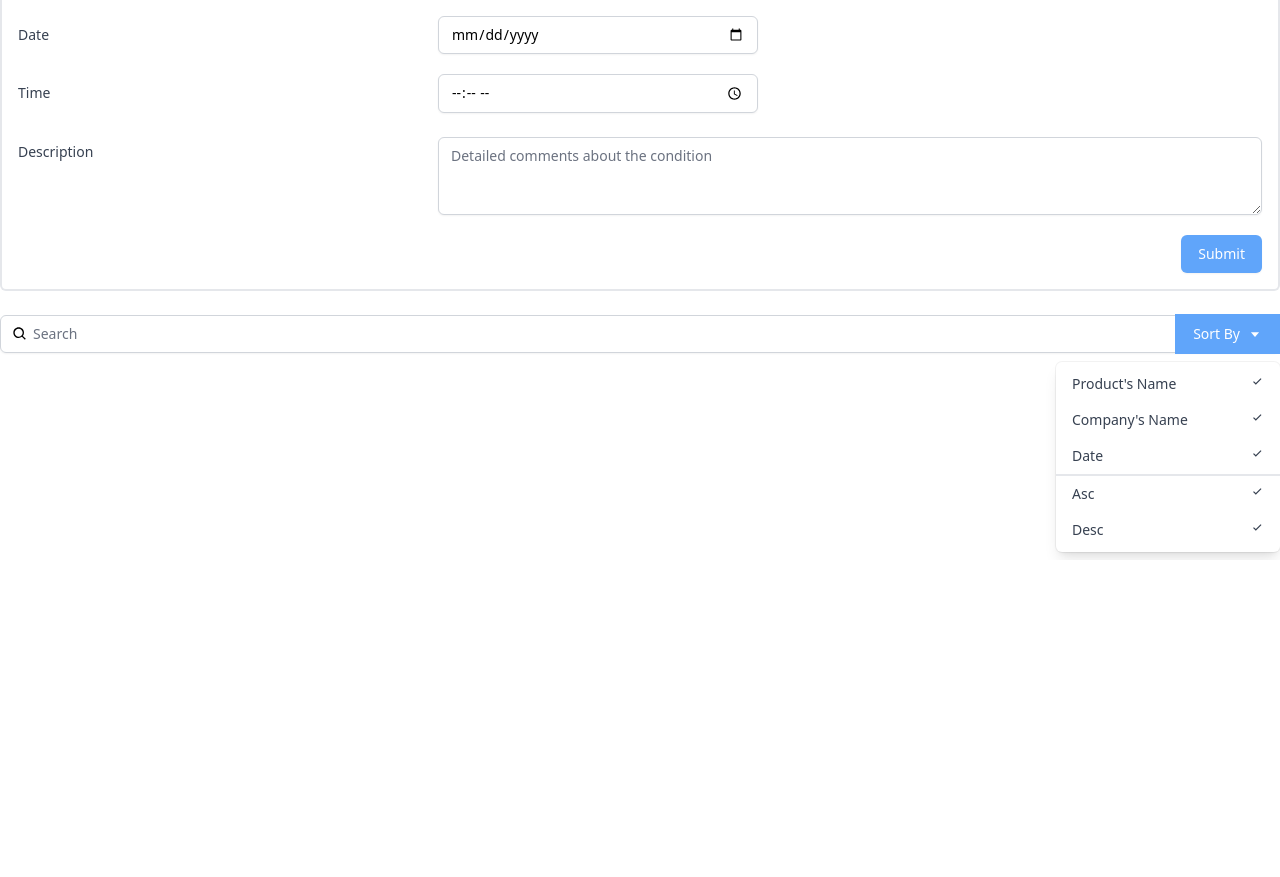
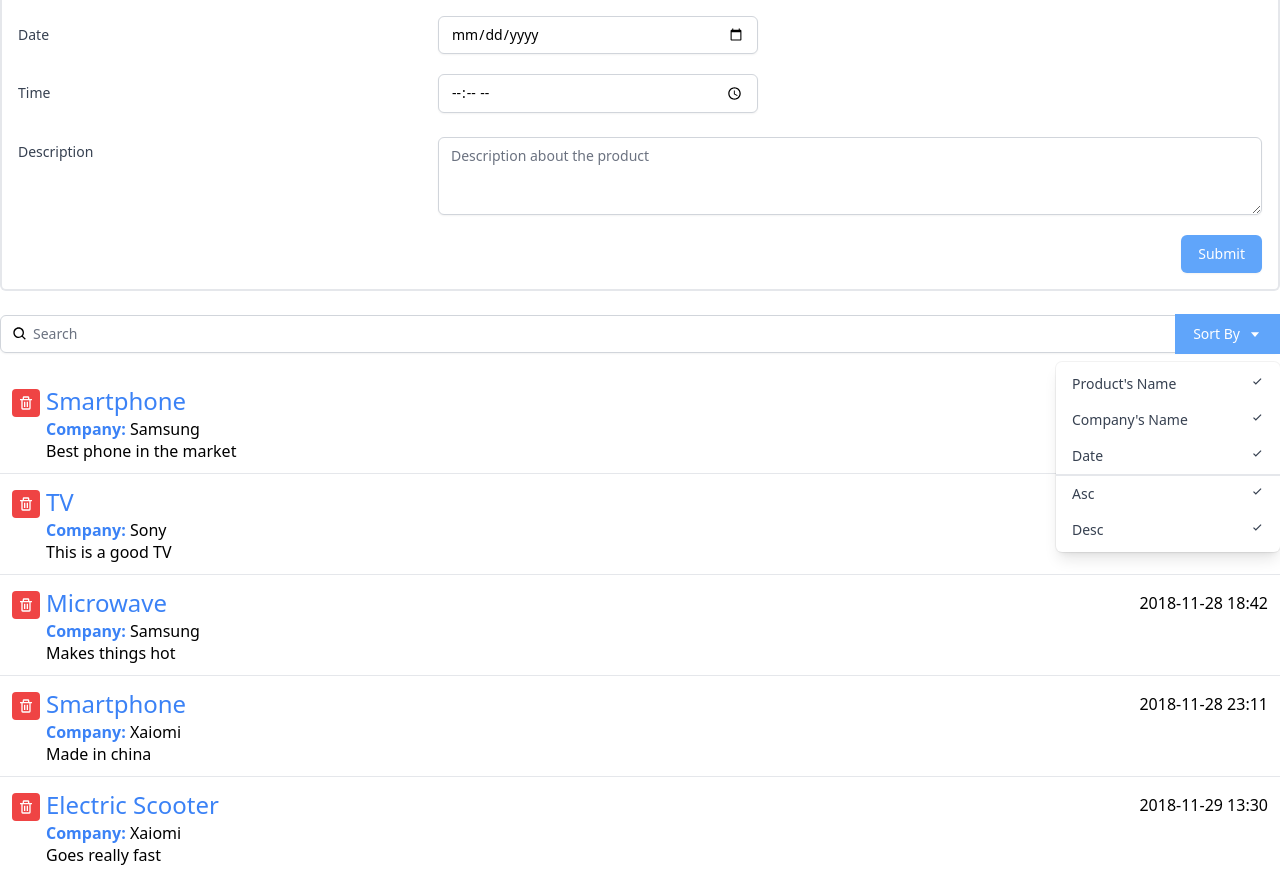
Before and after one commit to AndreMorandi/React-Simple-Interface, a React (Create React App) app: page / in a window 1280 px wide. Shown: the part 240-1117 px from the top of the page. Before the commit the page ends 800 px from the top, so only its background shows below. Built offline with nearby package versions, Linux system fonts and the light colour scheme.

Commit message:
Add items list as json file

```diff
--- a/src/App.js
+++ b/src/App.js
@@ -1,6 +1,7 @@
-import { BiCart } from "react-icons/bi";
+import { BiCart, BiTrash } from "react-icons/bi";
 import Items from "./components/Items";
 import Search from "./components/Search";
+import itemsData from "./data.json";
 
 function App() {
   return (
@@ -10,6 +11,26 @@ function App() {
       </h1>
       <Items />
       <Search />
+
+      <ul className="divide-y divide-gray-200">
+        {
+          itemsData.map(item => (
+            <li className="px-3 py-3 flex items-start">
+            <button type="button"
+              className="p-1.5 mr-1.5 mt-1 rounded text-white bg-red-500 hover:bg-yellow-700 focus:outline-none focus:ring-2 focus:ring-offset-2 focus:ring-blue-500">
+              <BiTrash /></button>
+            <div className="flex-grow">
+              <div className="flex items-center">
+                <span className="flex-none font-medium text-2xl text-blue-500">{item.productName}</span>
+                <span className="flex-grow text-right">{item.date}</span>
+              </div>
+              <div><b className="font-bold text-blue-500">Company: </b>{item.companyName}</div>
+              <div className="leading-tight">{item.description}</div>
+            </div>
+          </li>
+          ))
+        }
+      </ul>
     </div>
 
   )
--- a/src/components/Items.js
+++ b/src/components/Items.js
@@ -5,56 +5,56 @@ const Items = () => {
     return (
         <div>
             <button className="bg-blue-400 text-white px-2 py-3 w-full text-left rounded-t-md">
-            <div><BiCalendarPlus className="inline-block align-text-top" />  Add item</div>
+            <div><BiCalendarPlus className="inline-block align-text-top" /> Add item</div>
             </button>
             <div className="border-r-2 border-b-2 border-l-2 border-light-blue-500 rounded-b-md pl-4 pr-4 pb-4">
                 <div className="sm:grid sm:grid-cols-3 sm:gap-4 sm:items-start  sm:pt-5">
-                    <label htmlFor="ownerName" className="block text-sm font-medium text-gray-700 sm:mt-px sm:pt-2">
+                    <label htmlFor="productName" className="block text-sm font-medium text-gray-700 sm:mt-px sm:pt-2">
                     Product Name
                     </label>
                     <div className="mt-1 sm:mt-0 sm:col-span-2">
-                    <input type="text" name="ownerName" id="ownerName"
+                    <input type="text" name="productName" id="productName"
                         className="max-w-lg block w-full shadow-sm focus:ring-indigo-500 focus:border-indigo-500 sm:max-w-xs sm:text-sm border-gray-300 rounded-md" />
                     </div>
                 </div>
 
                 <div className="sm:grid sm:grid-cols-3 sm:gap-4 sm:items-start  sm:pt-5">
-                    <label htmlFor="petName" className="block text-sm font-medium text-gray-700 sm:mt-px sm:pt-2">
+                    <label htmlFor="companyName" className="block text-sm font-medium text-gray-700 sm:mt-px sm:pt-2">
                     Company
                     </label>
                     <div className="mt-1 sm:mt-0 sm:col-span-2">
-                    <input type="text" name="petName" id="petName"
+                    <input type="text" name="companyName" id="companyName"
                         className="max-w-lg block w-full shadow-sm focus:ring-indigo-500 focus:border-indigo-500 sm:max-w-xs sm:text-sm border-gray-300 rounded-md" />
                     </div>
                 </div>
 
                 <div className="sm:grid sm:grid-cols-3 sm:gap-4 sm:items-start  sm:pt-5">
-                    <label htmlFor="aptDate" className="block text-sm font-medium text-gray-700 sm:mt-px sm:pt-2">
+                    <label htmlFor="date" className="block text-sm font-medium text-gray-700 sm:mt-px sm:pt-2">
                     Date
                     </label>
                     <div className="mt-1 sm:mt-0 sm:col-span-2">
-                    <input type="date" name="aptDate" id="aptDate"
+                    <input type="date" name="date" id="date"
                         className="max-w-lg block w-full shadow-sm focus:ring-indigo-500 focus:border-indigo-500 sm:max-w-xs sm:text-sm border-gray-300 rounded-md" />
                     </div>
                 </div>
 
                 <div className="sm:grid sm:grid-cols-3 sm:gap-4 sm:items-start  sm:pt-5">
-                    <label htmlFor="aptTime" className="block text-sm font-medium text-gray-700 sm:mt-px sm:pt-2">
+                    <label htmlFor="time" className="block text-sm font-medium text-gray-700 sm:mt-px sm:pt-2">
                     Time
                     </label>
                     <div className="mt-1 sm:mt-0 sm:col-span-2">
-                    <input type="time" name="aptTime" id="aptTime"
+                    <input type="time" name="time" id="time"
                         className="max-w-lg block w-full shadow-sm focus:ring-indigo-500 focus:border-indigo-500 sm:max-w-xs sm:text-sm border-gray-300 rounded-md" />
                     </div>
                 </div>
 
                 <div className="sm:grid sm:grid-cols-3 sm:gap-4 sm:items-start  sm:pt-5">
-                    <label htmlFor="aptNotes" className="block text-sm font-medium text-gray-700 sm:mt-px sm:pt-2">
+                    <label htmlFor="description" className="block text-sm font-medium text-gray-700 sm:mt-px sm:pt-2">
                     Description
                     </label>
                     <div className="mt-1 sm:mt-0 sm:col-span-2">
-                    <textarea id="aptNotes" name="aptNotes" rows="3"
-                        className="shadow-sm focus:ring-indigo-500 focus:border-indigo-500 mt-1 block w-full sm:text-sm border-gray-300 rounded-md" placeholder="Detailed comments about the condition"></textarea>
+                    <textarea id="description" name="description" rows="3"
+                        className="shadow-sm focus:ring-indigo-500 focus:border-indigo-500 mt-1 block w-full sm:text-sm border-gray-300 rounded-md" placeholder="Description about the product"></textarea>
                     </div>
                 </div>
 
--- /dev/null
+++ b/src/data.json
@@ -0,0 +1,37 @@
+[
+    {
+      "id": "0",
+      "productName": "Smartphone",
+      "companyName": "Samsung",
+      "description": "Best phone in the market",
+      "date": "2018-11-28 13:30"
+    },
+    {
+      "id": "1",
+      "productName": "TV",
+      "companyName": "Sony",
+      "description": "This is a good TV",
+      "date": "2018-11-28 14:55"
+    },
+    {
+      "id": "2",
+      "productName": "Microwave",
+      "companyName": "Samsung",
+      "description": "Makes things hot",
+      "date": "2018-11-28 18:42"
+    },
+    {
+      "id": "3",
+      "productName": "Smartphone",
+      "companyName": "Xaiomi",
+      "description": "Made in china",
+      "date": "2018-11-28 23:11"
+    },
+    {
+      "id": "4",
+      "productName": "Electric Scooter",
+      "companyName": "Xaiomi",
+      "description": "Goes really fast",
+      "date": "2018-11-29 13:30"
+    }
+]
```
